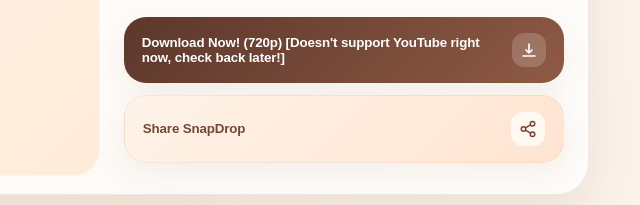
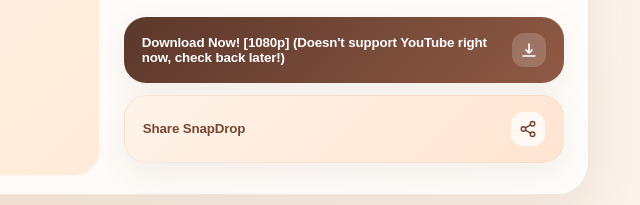
Before and after one commit to Orbitlol/snapdrop, a website: page index.html in a window 1280 px wide. Shown: the part 908-1113 px from the top of the page, 611-1251 px from the left. Drawn offline with Linux system fonts and the light colour scheme.

Commit message:
Update download button text for 1080p option

```diff
--- a/index.html
+++ b/index.html
@@ -704,8 +704,8 @@
 
           <div class="action-stack">
             <button class="action primary" type="button" data-action="1080p">
-              <span>Download Now! (720p)
-                [Doesn't support YouTube right now, check back later!]</span>
+              <span>Download Now! [1080p]
+                (Doesn't support YouTube right now, check back later!)</span>
               <span class="action-icon" aria-hidden="true">
                 <svg width="18" height="18" viewBox="0 0 24 24" fill="none"><path d="M12 4v12m0 0-4-4m4 4 4-4M4 20h16" stroke="currentColor" stroke-width="2.2" stroke-linecap="round" stroke-linejoin="round"/></svg>
               </span>
```
